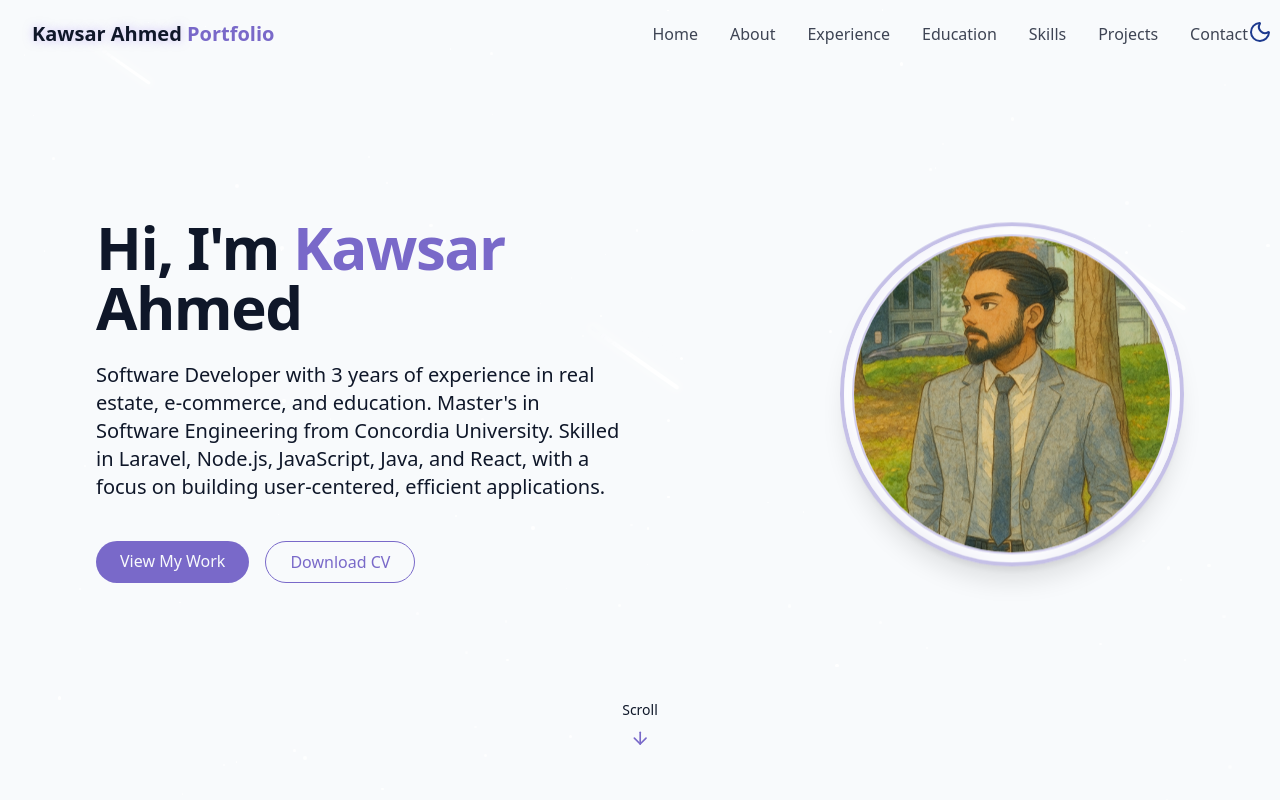
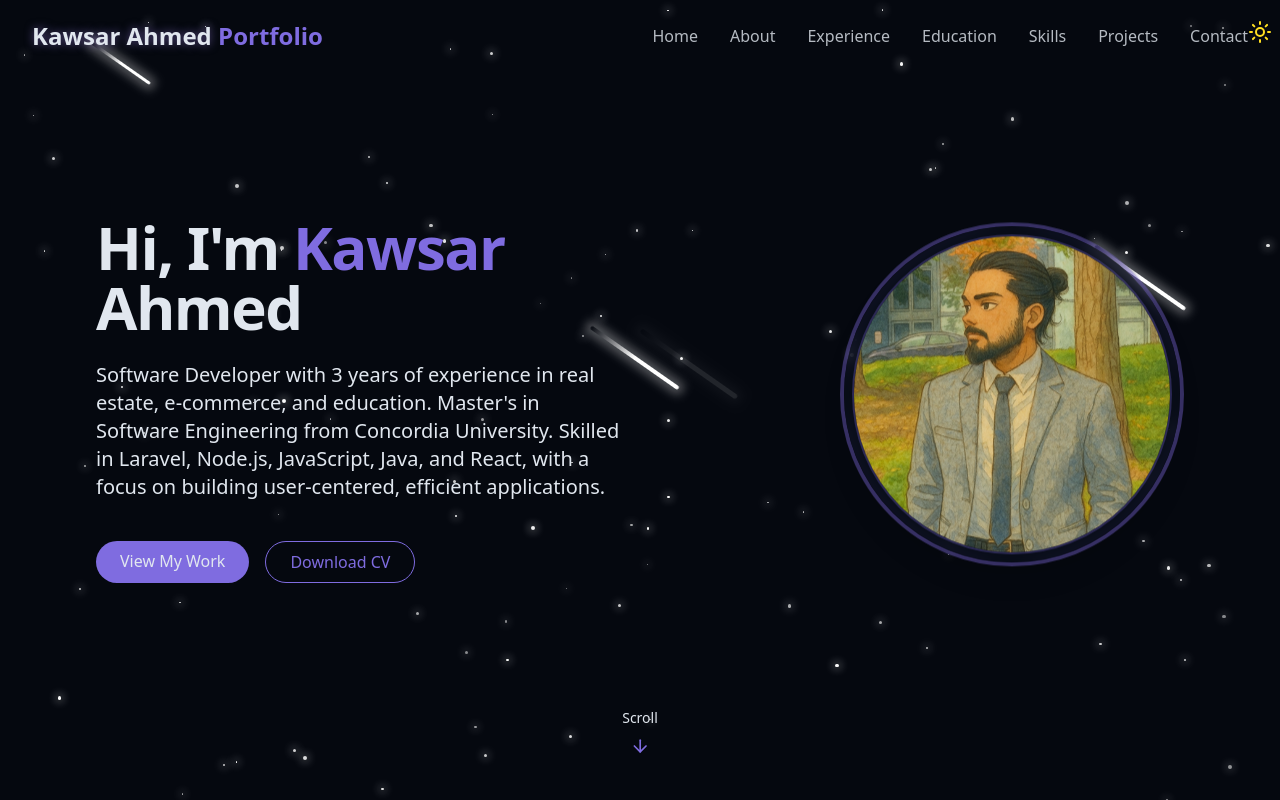
Before and after one commit to kawsar96/portfolio, a React (Vite) app: page / in a window 1280 px wide. Shown: the top 800 px of the page. Built offline with nearby package versions, Linux system fonts and the light colour scheme.

Commit message:
small fixes

```diff
--- a/index.html
+++ b/index.html
@@ -1,6 +1,19 @@
 <!DOCTYPE html>
 <html lang="en">
   <head>
+    <script>
+      (() => {
+        const storedTheme = localStorage.getItem("theme");
+        if (storedTheme === "light") {
+          document.documentElement.classList.remove("dark");
+        } else {
+          // Default is dark
+          document.documentElement.classList.add("dark");
+          localStorage.setItem("theme", "dark");
+        }
+      })();
+    </script>
+
     <meta charset="UTF-8" />
     <link rel="icon" type="image/svg+xml" href="" />
     <meta name="viewport" content="width=device-width, initial-scale=1.0" />
--- a/src/components/HeroSection.jsx
+++ b/src/components/HeroSection.jsx
@@ -59,7 +59,7 @@ export const HeroSection = () => {
       </div>
 
       {/* Scroll Indicator */}
-      <div className="absolute bottom-4 sm:bottom-10 left-1/2 transform -translate-x-1/2 flex flex-col items-center animate-bounce">
+      <div className="absolute bottom-8 left-1/2 transform -translate-x-1/2 hidden md:flex flex-col items-center animate-bounce">
         <span className="text-sm text-muted-foreground mb-2">Scroll</span>
         <ArrowDown className="h-5 w-5 text-primary" />
       </div>
--- a/src/components/Navbar.jsx
+++ b/src/components/Navbar.jsx
@@ -35,10 +35,15 @@ export const Navbar = () => {
           className="text-xl font-bold text-primary flex items-center"
           href="#hero"
         >
-          <span className="relative z-10">
+          <span className="relative z-10 text-lg sm:text-xl md:text-2xl font-semibold">
             <span className="text-glow text-foreground">Kawsar Ahmed</span>{" "}
             Portfolio
           </span>
+
+          {/* <span className="relative z-10 text-lg sm:text-xl md:text-2xl font-semibold">
+  <span className="text-glow text-foreground">Kawsar Ahmed</span>{" "}
+  <span className="text-foreground/90">Portfolio</span>
+</span> */}
         </a>
 
         {/* desktop */}
--- a/src/components/ThemeToggle.jsx
+++ b/src/components/ThemeToggle.jsx
@@ -3,28 +3,27 @@ import { Moon, Sun } from "lucide-react";
 import { useEffect, useState } from "react";
 
 export const ThemeToggle = () => {
-  const [isDarkMode, setIsDarkMode] = useState(true);
+  const [isDarkMode, setIsDarkMode] = useState(() => {
+    if (typeof window !== "undefined") {
+      // Check what the HTML currently has from the inline script
+      return document.documentElement.classList.contains("dark");
+    }
+    return false;
+  });
 
   useEffect(() => {
-    const storedTheme = localStorage.getItem("theme");
-    if (storedTheme === "dark") {
-      setIsDarkMode(true);
+    // Sync localStorage every time theme changes
+    if (isDarkMode) {
       document.documentElement.classList.add("dark");
+      localStorage.setItem("theme", "dark");
     } else {
-      localStorage.setItem("theme", "light");
-      setIsDarkMode(false);
-    }
-  }, []);
-  const toggleTheme = () => {
-    if (isDarkMode) {
       document.documentElement.classList.remove("dark");
       localStorage.setItem("theme", "light");
-      setIsDarkMode(false);
-    } else {
-      document.documentElement.classList.add("dark");
-      localStorage.setItem("theme", "dark");
-      setIsDarkMode(true);
     }
+  }, [isDarkMode]);
+
+  const toggleTheme = () => {
+    setIsDarkMode((prev) => !prev);
   };
 
   return (
--- a/vite.config.js
+++ b/vite.config.js
@@ -11,5 +11,5 @@ export default defineConfig({
       "@": path.resolve(__dirname, "./src"),
     },
   },
-  base: process.env.VITE_BASE_PATH || "/portfolio",
+  // base: process.env.VITE_BASE_PATH || "/portfolio",
 });
```
